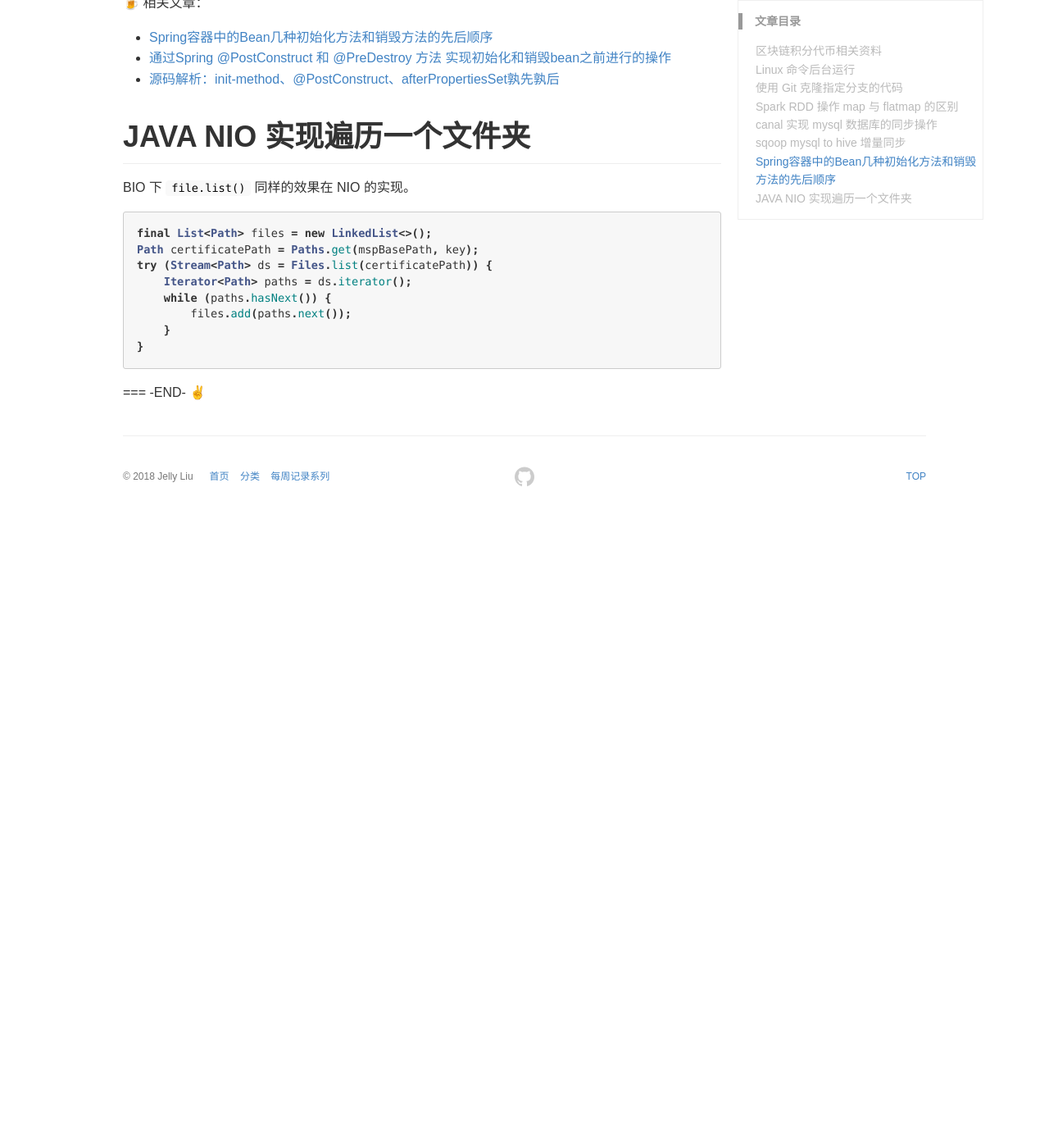
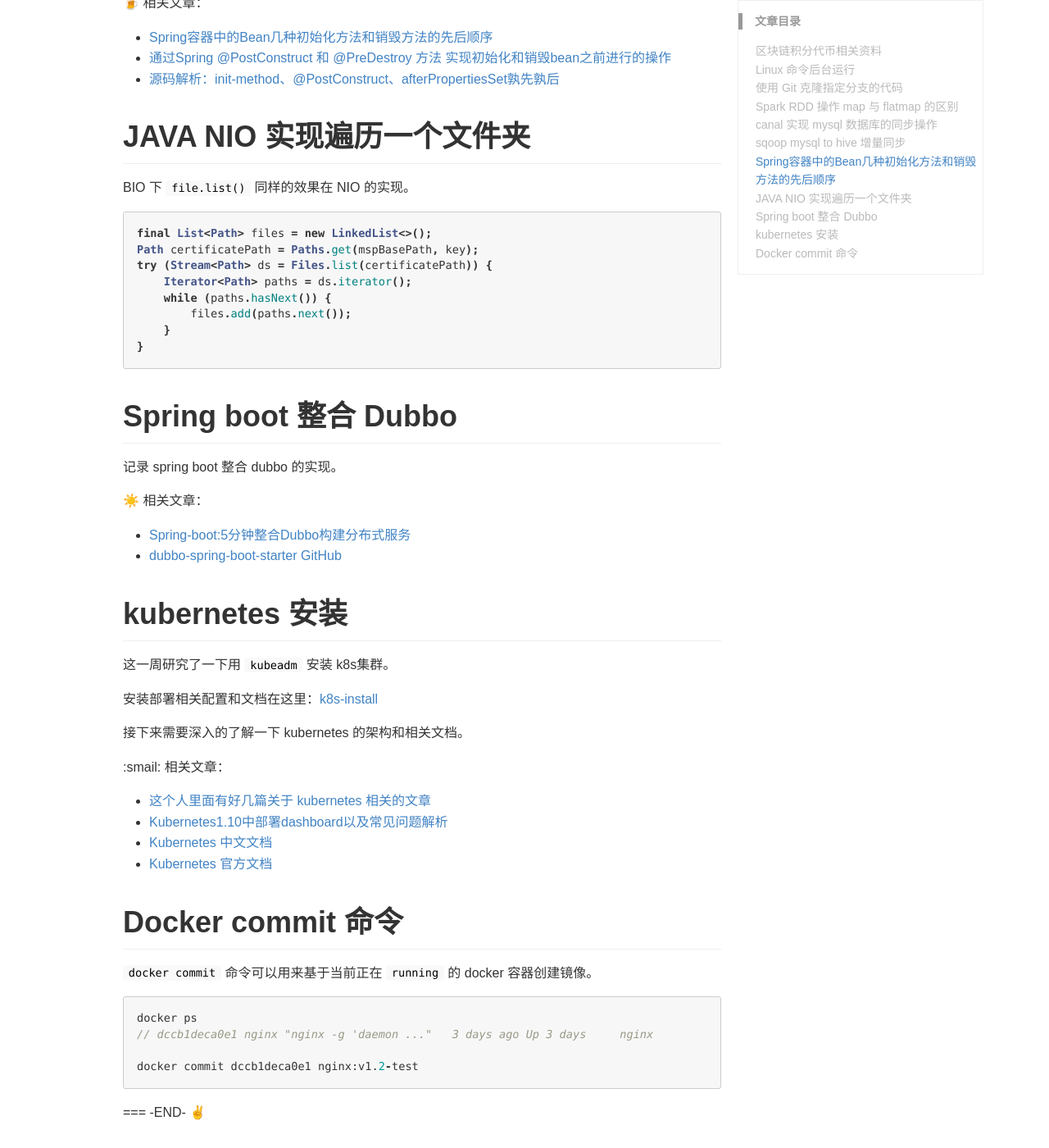
Before and after one commit to liuzhudong/liuzhudong.github.io, a Jekyll site: the page built from _posts/2018/2018-05-20-weekly-issue-3.md, in a window 1280 px wide and 1400 px high, scrolled down 2137 px. Shown: the whole window at 82% size. Built offline with Jekyll 4.4.1, drawn with Linux system fonts in a browser that asks for light colours; emoji names are drawn with the system emoji font; before the commit the page ends 2767 px from its top, so only the background shows below that.

Commit message:
weekly issue 3
Signed-off-by: 刘柱栋 <liuzhudong57@126.com>

````diff
--- a/_posts/2018/2018-05-20-weekly-issue-3.md
+++ b/_posts/2018/2018-05-20-weekly-issue-3.md
@@ -102,5 +102,40 @@ try (Stream<Path> ds = Files.list(certificatePath)) {
 }
 ```
 
+# Spring boot 整合 Dubbo
+
+记录 spring boot 整合 dubbo 的实现。
+
+:sunny: 相关文章：
+
+* [Spring-boot:5分钟整合Dubbo构建分布式服务](https://www.cnblogs.com/jaycekon/p/SpringBootDubbo.html)
+* [dubbo-spring-boot-starter GitHub ](https://github.com/alibaba/dubbo-spring-boot-starter)
+
+# kubernetes 安装
+
+这一周研究了一下用 `kubeadm` 安装 k8s集群。
+
+安装部署相关配置和文档在这里：[k8s-install](https://github.com/liuzhudong/k8s-install)
+
+接下来需要深入的了解一下 kubernetes 的架构和相关文档。
+
+:smail: 相关文章：
+
+* [这个人里面有好几篇关于 kubernetes 相关的文章](https://blog.frognew.com)
+* [Kubernetes1.10中部署dashboard以及常见问题解析](https://www.kubernetes.org.cn/3834.html)
+* [Kubernetes 中文文档](https://www.kubernetes.org.cn/k8s)
+* [Kubernetes 官方文档](https://kubernetes.io/docs/setup/independent/create-cluster-kubeadm/)
+
+# Docker commit 命令
+
+`docker commit` 命令可以用来基于当前正在 `running` 的 docker 容器创建镜像。
+
+```js
+docker ps
+// dccb1deca0e1 nginx "nginx -g 'daemon ..."   3 days ago Up 3 days     nginx
+
+docker commit dccb1deca0e1 nginx:v1.2-test
+```
+
 ===
 -END- :v:
````
